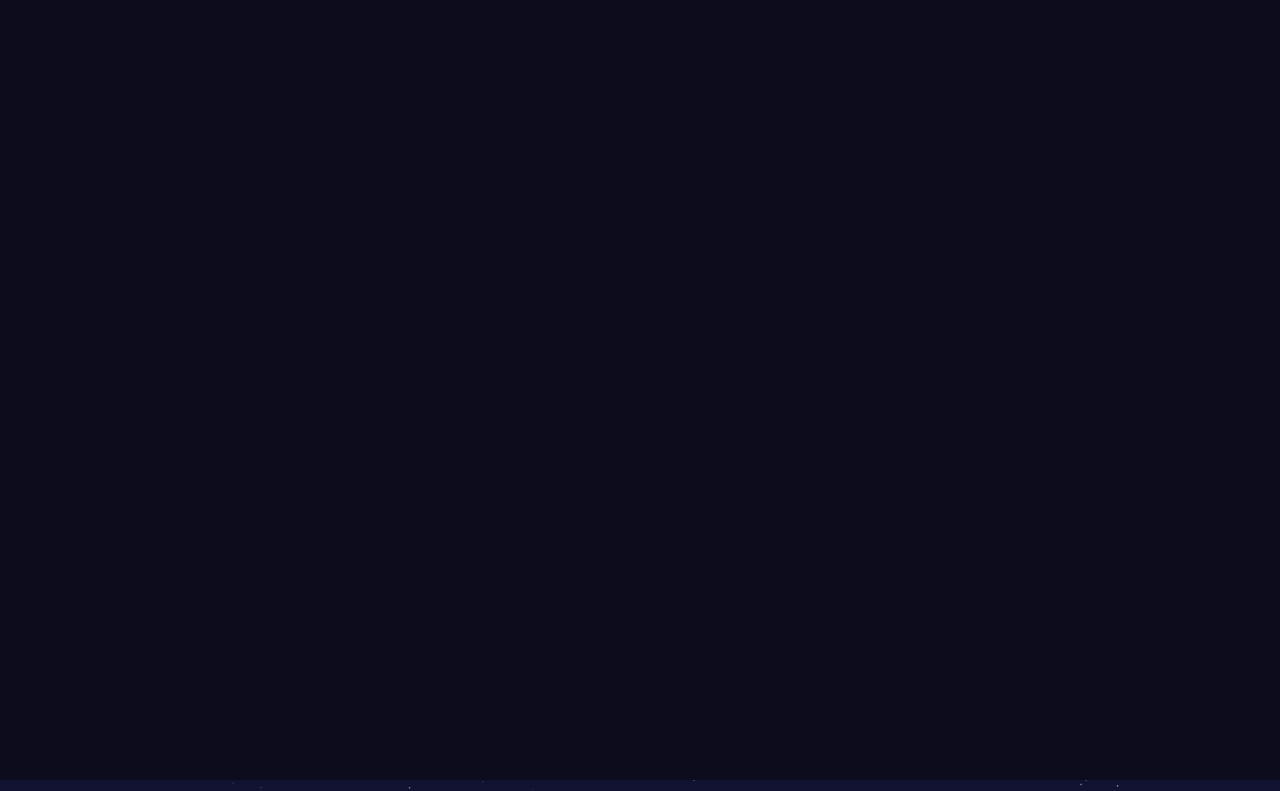
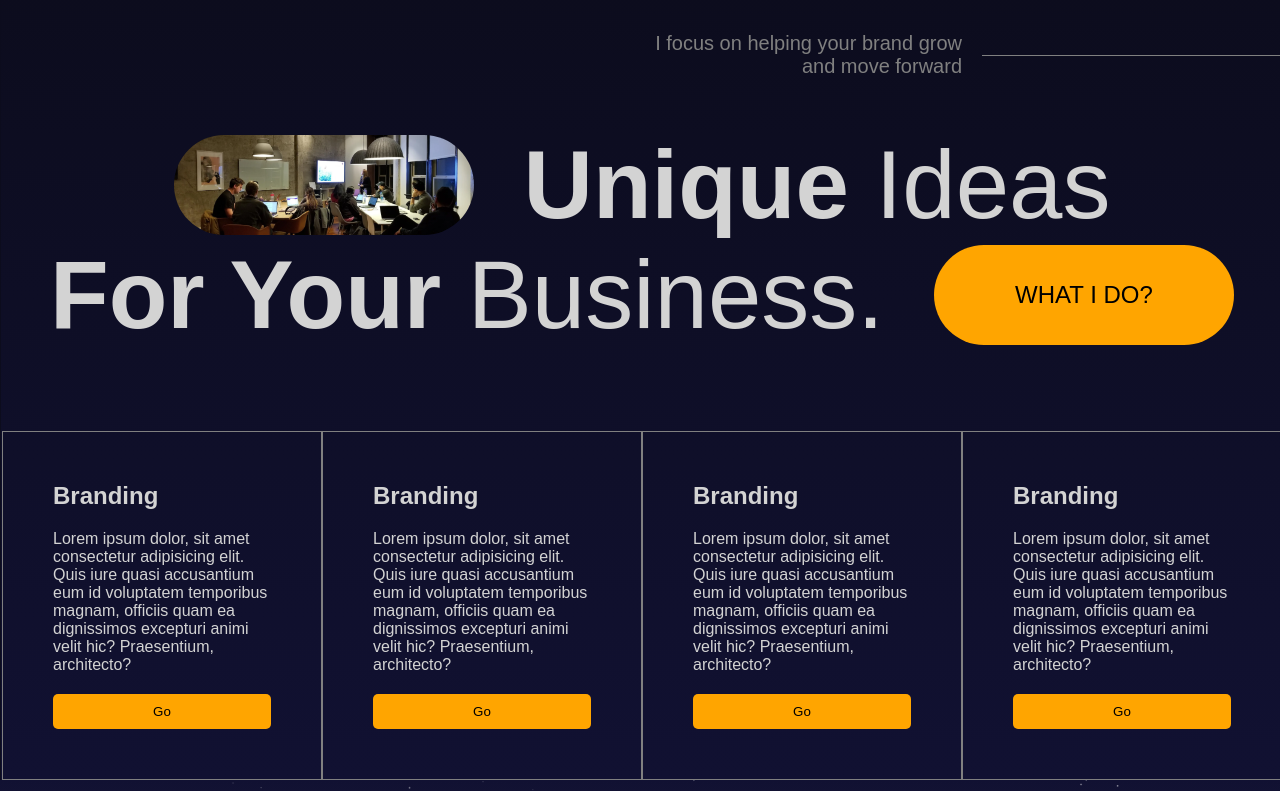
Before and after one commit to apurbwa/Animated-Portfolio-Website, a React app: page / in a window 1280 px wide. Shown: the part 1620-2411 px from the top of the page. Built offline with nearby package versions, Linux system fonts and the light colour scheme; the HTML template or start-up script is replaced by a standard one.

Commit message:
services section

```diff
--- a/src/App.jsx
+++ b/src/App.jsx
@@ -3,6 +3,7 @@
 import Hero from "./components/hero/Hero";
 import Navbar from "./components/navbar/Navbar";
 import Parallax from "./components/parallax/Parallax";
+import Services from "./components/services/Services";
 
 const App = () => {
   return <div>
@@ -14,7 +15,9 @@
     <section id="Services">
       <Parallax type="Services" />
     </section>
-    <section>Services</section>
+    <section>
+      <Services />
+    </section>
     <section id="Portfolio">
       <Parallax type="Portfolio" />
     </section>
--- a/src/components/parallax/Parallax.jsx
+++ b/src/components/parallax/Parallax.jsx
@@ -31,7 +31,7 @@
       }}
    >
       <motion.h1 style={{ y: textY }}>
-         {type==="Services" ? "What We Do?" : "What We Did?" }
+         {type==="Services" ? "What I Do?" : "What I Did?" }
       </motion.h1>
       <motion.div className="mountains"></motion.div>
       <motion.div
--- /dev/null
+++ b/src/components/services/Services.jsx
@@ -0,0 +1,86 @@
+import { motion, useInView } from "framer-motion";
+import { useRef } from "react";
+
+import "./services.scss"
+
+const Services = () => {
+
+   const ref = useRef()
+
+   const variants = {
+      initial: {
+         opacity: 0,
+         x: -500,
+
+      },
+      animate: {
+         opacity: 1,
+         x: 1,
+         transition: {
+            duration: 1,
+            staggerChildren: 0.2
+         }
+      }
+   }
+
+   const isInView = useInView(ref, {margin: "-140px"});
+
+
+  return (
+    <motion.div
+      ref={ref}
+      className="services"
+      variants={variants}
+      initial="initial"
+      // whileInView="animate"
+      animate={isInView && "animate"}
+
+    >
+      <motion.div className="textContainer" variants={variants}>
+         <p>I focus on helping your brand grow
+            <br/> and move forward
+         </p>
+         <hr />
+      </motion.div>
+      <motion.div className="titleContainer" variants={variants}>
+         <div className="title">
+            <img src="/public/people.webp" alt="" />
+            <h1>
+               <motion.b whileHover={{color: "orange"}}>Unique</motion.b> Ideas
+            </h1>
+         </div>
+         <div className="title">
+            <h1>
+               <motion.b whileHover={{color: "orange"}}>For Your</motion.b> Business.
+            </h1>
+            <button>WHAT I DO?</button>
+         </div>
+      </motion.div>
+      <motion.div className="listContainer" variants={variants}>
+         <motion.div className="box" whileHover={{background: "lightgray", color: "black"}}>
+            <h2>Branding</h2>
+            <p>Lorem ipsum dolor, sit amet consectetur adipisicing elit. Quis iure quasi accusantium eum id voluptatem temporibus magnam, officiis quam ea dignissimos excepturi animi velit hic? Praesentium, architecto?</p>
+            <button>Go</button>
+         </motion.div>
+         <motion.div className="box" whileHover={{background: "lightgray", color: "black"}}>
+            <h2>Branding</h2>
+            <p>Lorem ipsum dolor, sit amet consectetur adipisicing elit. Quis iure quasi accusantium eum id voluptatem temporibus magnam, officiis quam ea dignissimos excepturi animi velit hic? Praesentium, architecto?</p>
+            <button>Go</button>
+         </motion.div>
+         <motion.div className="box" whileHover={{background: "lightgray", color: "black"}}>
+            <h2>Branding</h2>
+            <p>Lorem ipsum dolor, sit amet consectetur adipisicing elit. Quis iure quasi accusantium eum id voluptatem temporibus magnam, officiis quam ea dignissimos excepturi animi velit hic? Praesentium, architecto?</p>
+            <button>Go</button>
+         </motion.div>
+         <motion.div className="box" whileHover={{background: "lightgray", color: "black"}}>
+            <h2>Branding</h2>
+            <p>Lorem ipsum dolor, sit amet consectetur adipisicing elit. Quis iure quasi accusantium eum id voluptatem temporibus magnam, officiis quam ea dignissimos excepturi animi velit hic? Praesentium, architecto?</p>
+            <button>Go</button>
+         </motion.div>
+      </motion.div>
+
+    </motion.div>
+  )
+}
+
+export default Services
--- /dev/null
+++ b/src/components/services/services.scss
@@ -0,0 +1,93 @@
+.services {
+   height: 100%;
+   background: linear-gradient(180deg, #0c0c1d, #111132);
+   display: flex;
+   flex-direction: column;
+   justify-content: space-between;
+
+   .textContainer{
+      flex: 1;
+      align-self: end;
+      display: flex;
+      gap: 20px;
+      align-items: center;
+
+      p {
+         font-weight: 200;
+         font-size: 20px;
+         color: gray;
+         text-align: right;
+      }
+      hr {
+         width: 300px;
+         border: none;
+         border-top: 0.5px solid gray;
+
+      }
+   }
+   .titleContainer {
+      flex: 2;
+      display: flex;
+      flex-direction: column;
+      align-items: center;
+
+      .title {
+         display: flex;
+         align-items: center;
+         gap: 50px;
+
+         img {
+            width: 300px;
+            height: 100px;
+            border-radius: 50px;
+            object-fit: cover;
+         }
+         h1 {
+            font-size: 96px;
+            font-weight: 100;
+         }
+         button {
+            border: none;
+            background-color: orange;
+            border-radius: 50px;
+            width: 300px;
+            height: 100px;
+            font-size: 24px;
+            cursor: pointer;
+         }
+      }
+
+   }
+   .listContainer {
+      display: flex;
+      flex-direction: row;
+      justify-content: space-between;
+      flex: 2;
+      max-width: 1366px;
+      margin: auto;
+
+      .box {
+         padding: 50px;
+         border: 0.5px solid gray;
+         display: flex;
+         flex-direction: column;
+         gap: 20px;
+
+         button {
+            padding: 10px;
+            background-color: orange;
+            border: none;
+            cursor: pointer;
+            border-radius: 5px;
+         }
+      }
+
+   }
+
+
+
+
+
+
+
+}
```
